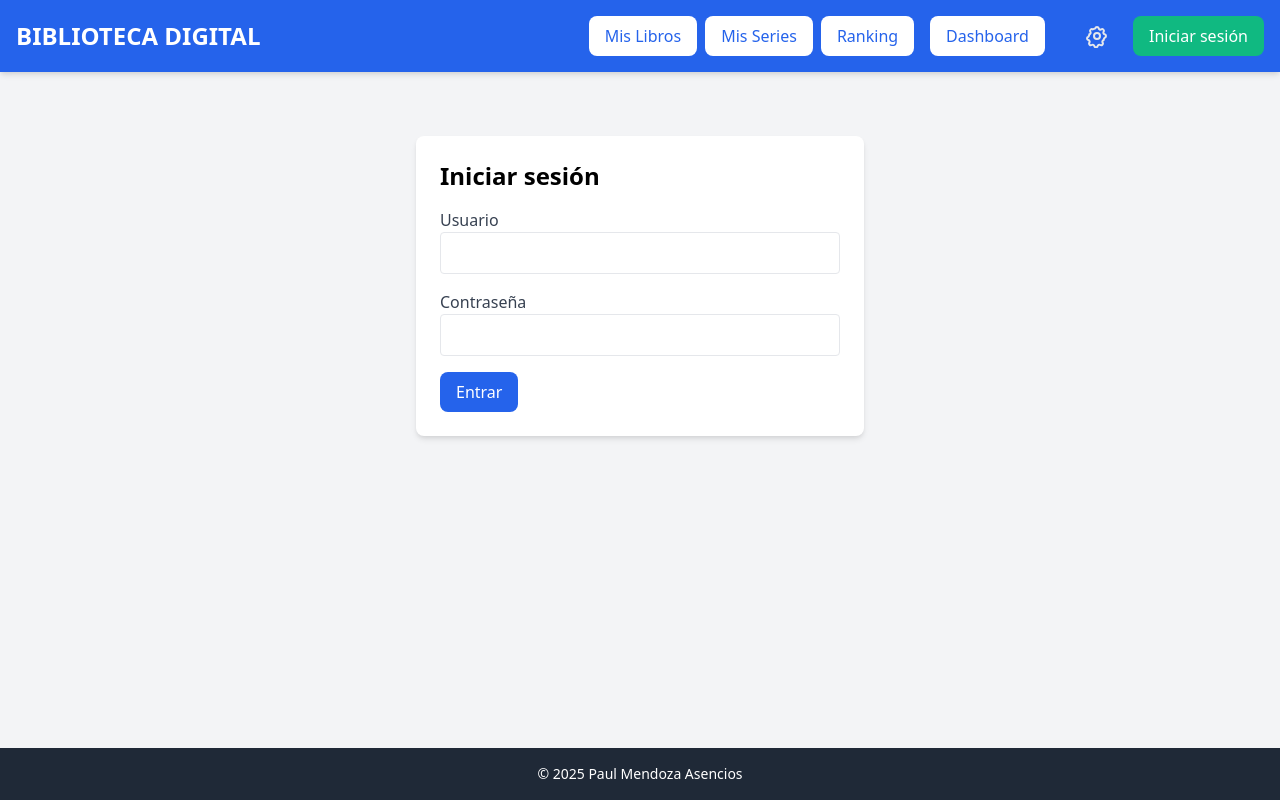
After one commit to FernandoM42/DigitalLibrary, a Flask app: page /login in a window 1280 px wide. The commit adds this page. Run offline with Flask 3, Linux system fonts and the light colour scheme; tables that the repository leaves empty or names only in its code hold one stand-in row (values such as "Sample post"); some libraries are stand-ins or nearby versions.

Commit message:
Implement user authentication with login and logout functionality; add login template and protect routes with login_required decorator.

```diff
--- a/app.py
+++ b/app.py
@@ -1,8 +1,20 @@
 # app.py
-from flask import Flask, render_template, request, redirect, url_for, flash, jsonify
+from flask import (
+    Flask,
+    render_template,
+    request,
+    redirect,
+    url_for,
+    flash,
+    jsonify,
+    session,
+)
 import mysql.connector
 import json
 import os
+from werkzeug.security import generate_password_hash, check_password_hash
+from functools import wraps
+
 from werkzeug.utils import secure_filename
 from config import Config
 
@@ -11,7 +23,6 @@ app.config.from_object(Config)
 app.config["TEMPLATES_AUTO_RELOAD"] = (
     True  # Permite que los cambios en plantillas se recarguen automáticamente
 )
-
 
 if not os.path.exists(app.config["UPLOAD_FOLDER"]):
     os.makedirs(app.config["UPLOAD_FOLDER"])
@@ -37,6 +48,56 @@ def get_db_connection():
     except mysql.connector.Error as err:
         flash(f"Error al conectar con la base de datos: {err}", "danger")
         return None
+
+
+def login_required(f):
+    @wraps(f)
+    def wrapper(*args, **kwargs):
+        if "usuario" not in session:
+            # guarda a dónde quería ir para redirigir después
+            return redirect(url_for("login", next=request.path))
+        return f(*args, **kwargs)
+
+    return wrapper
+
+
+@app.route("/login", methods=["GET", "POST"])
+def login():
+    if request.method == "POST":
+        username = request.form.get("username", "").strip()
+        password = request.form.get("password", "")
+
+        conn = get_db_connection()
+        if not conn:
+            flash("No hay conexión a la base de datos", "danger")
+            return render_template("login.html")
+
+        cur = conn.cursor(dictionary=True)
+        cur.execute(
+            "SELECT idusuario, username, password FROM usuario WHERE username=%s",
+            (username,),
+        )
+        user = cur.fetchone()
+        cur.close()
+        conn.close()
+
+        if user and check_password_hash(user["password"], password):
+            session["usuario"] = {"id": user["idusuario"], "username": user["username"]}
+            flash(f"Bienvenido(a), {user['username']}!", "success")
+            destino = request.args.get("next") or url_for("index")
+            return redirect(destino)
+        else:
+            flash("Usuario o contraseña incorrectos", "danger")
+
+    return render_template("login.html")
+
+
+@app.route("/logout")
+@login_required
+def logout():
+    session.pop("usuario", None)
+    flash("Sesión cerrada", "info")
+    return redirect(url_for("login"))
 
 
 @app.route("/")
@@ -485,6 +546,7 @@ def check_series_name_exists():
 
 # Modificación en la ruta POST de new_series para validar unicidad
 @app.route("/series/new", methods=["GET", "POST"])
+@login_required
 def new_series():
     conn = get_db_connection()
     if conn is None:
@@ -611,6 +673,7 @@ def new_series():
 
 # Depuración para el Problema 2
 @app.route("/series/<int:series_id>/edit", methods=["GET", "POST"])
+@login_required
 def edit_series(series_id):
     conn = get_db_connection()
     if conn is None:
@@ -746,6 +809,7 @@ def edit_series(series_id):
 
 @app.route("/libro/form", defaults={"id_obra": None}, methods=["GET", "POST"])
 @app.route("/libro/form/<id_obra>", methods=["GET", "POST"])
+@login_required
 def form_libro(id_obra):
     conn = get_db_connection()
     if conn is None:
@@ -1100,6 +1164,7 @@ def form_libro(id_obra):
 
 
 @app.route("/libro/eliminar/<int:id_obra>", methods=["GET", "POST"])
+@login_required
 def eliminar_libro(id_obra):
     conn = get_db_connection()
     if conn is None:
@@ -1176,6 +1241,7 @@ def eliminar_libro(id_obra):
 
 # --- NUEVA RUTA: Página de listado de series ---
 @app.route("/series")
+@login_required
 def list_series():
     conn = get_db_connection()
     if conn is None:
@@ -1236,6 +1302,7 @@ def list_series():
 
 # --- NUEVA RUTA para eliminar series ---
 @app.route("/series/delete/<int:series_id>", methods=["GET", "POST"])
+@login_required
 def delete_series(series_id):
     conn = get_db_connection()
     if conn is None:
@@ -1313,6 +1380,7 @@ def delete_series(series_id):
 
 
 @app.route("/admin")
+@login_required
 def admin_dashboard():
     # No necesita datos específicos de DB para esta página inicial
     return render_template("admin_dashboard.html")
@@ -1381,6 +1449,7 @@ MASTER_DATA_CONFIG = {
 
 
 @app.route("/admin/<string:data_type>")
+@login_required
 def list_master_data(data_type):
     conn = get_db_connection()
     if conn is None:
@@ -1487,6 +1556,7 @@ MASTER_DATA_FORM_FIELDS = {
 
 
 @app.route("/admin/<string:data_type>/new", methods=["GET", "POST"])
+@login_required
 def create_master_data(data_type):
     # Llama a la lógica principal de manage_master_data con item_id=None
     return manage_master_data_logic(data_type, item_id=None)
@@ -1665,6 +1735,7 @@ def manage_master_data_logic(
 
 
 @app.route("/admin/<string:data_type>/<int:item_id>/delete", methods=["POST"])
+@login_required
 def delete_master_data(data_type, item_id):
     conn = get_db_connection()
     if conn is None:
@@ -1811,6 +1882,7 @@ def delete_master_data(data_type, item_id):
 
 # --- MODIFICACIÓN: Endpoint API para Valorar un libro ---
 @app.route("/api/rate_book", methods=["POST"])
+@login_required
 def rate_book():
     conn = get_db_connection()
     if conn is None:
@@ -1927,6 +1999,7 @@ def rate_book():
 
 # --- NUEVO ENDPOINT API: Eliminar valoración de un libro ---
 @app.route("/api/delete_rating/<int:id_obra>", methods=["POST"])
+@login_required
 def delete_rating(id_obra):
     conn = get_db_connection()
     if conn is None:
@@ -1986,6 +2059,7 @@ def delete_rating(id_obra):
 
 # --- NUEVA RUTA: Ver detalles de una serie y sus libros ---
 @app.route("/series/<int:series_id>")
+@login_required
 def view_series_detail(series_id):
     conn = get_db_connection()
     if conn is None:
@@ -2103,6 +2177,7 @@ def view_series_detail(series_id):
 
 
 @app.route("/dashboard")
+@login_required
 def dashboard():
     conn = get_db_connection()
     if conn is None:
@@ -2368,6 +2443,7 @@ def get_books_by_filter():
 
 # --- NUEVA RUTA: Visualización del Ranking de Libros ---
 @app.route("/ranking")
+@login_required
 def ranking():
     conn = get_db_connection()
     if conn is None:
--- a/templates/base.html
+++ b/templates/base.html
@@ -1,54 +1,113 @@
 <!DOCTYPE html>
 <html lang="es">
   <head>
-    <meta charset="UTF-8">
-    <meta name="viewport" content="width=device-width, initial-scale=1.0">
+    <meta charset="UTF-8" />
+    <meta name="viewport" content="width=device-width, initial-scale=1.0" />
     <title>{% block title %}INVENTARIO DE LIBROS{% endblock %}</title>
-    <link href="https://cdn.jsdelivr.net/npm/tailwindcss@2.2.19/dist/tailwind.min.css" rel="stylesheet">
-    <link rel="stylesheet" href="{{ url_for('static', filename='css/style.css') }}">
-        <link rel="icon" type="image/x-icon" href="{{ url_for('static', filename='favicon.ico') }}">
-
+    <link
+      href="https://cdn.jsdelivr.net/npm/tailwindcss@2.2.19/dist/tailwind.min.css"
+      rel="stylesheet"
+    />
+    <link
+      rel="stylesheet"
+      href="{{ url_for('static', filename='css/style.css') }}"
+    />
+    <link
+      rel="icon"
+      type="image/x-icon"
+      href="{{ url_for('static', filename='favicon.ico') }}"
+    />
   </head>
-<body class="bg-gray-100 font-sans leading-normal tracking-normal flex flex-col min-h-screen">
+  <body
+    class="bg-gray-100 font-sans leading-normal tracking-normal flex flex-col min-h-screen"
+  >
     <nav class="bg-blue-600 p-4 shadow-md">
       <div class="container mx-auto flex justify-between items-center">
-            <a href="{{ url_for('index') }}" class="text-white text-2xl font-bold">BIBLIOTECA DIGITAL</a>
+        <a href="{{ url_for('index') }}" class="text-white text-2xl font-bold"
+          >BIBLIOTECA DIGITAL</a
+        >
         <div class="flex items-center">
-                <a href="{{ url_for('index') }}" class="bg-white text-blue-600 px-4 py-2 rounded-lg hover:bg-blue-100 transition duration-300 mr-2">Mis Libros</a>
-                <a href="{{ url_for('list_series') }}" class="bg-white text-blue-600 px-4 py-2 rounded-lg hover:bg-blue-100 transition duration-300 mr-2">Mis Series</a>
-                <a href="{{ url_for('ranking') }}" class="bg-white text-blue-600 px-4 py-2 rounded-lg hover:bg-blue-100 transition duration-300 mr-4">Ranking</a>
-                <a href="{{ url_for('dashboard') }}" class="bg-white text-blue-600 px-4 py-2 rounded-lg hover:bg-blue-100 transition duration-300 mr-4">Dashboard</a>
+          <a
+            href="{{ url_for('index') }}"
+            class="bg-white text-blue-600 px-4 py-2 rounded-lg hover:bg-blue-100 transition duration-300 mr-2"
+            >Mis Libros</a
+          >
+          <a
+            href="{{ url_for('list_series') }}"
+            class="bg-white text-blue-600 px-4 py-2 rounded-lg hover:bg-blue-100 transition duration-300 mr-2"
+            >Mis Series</a
+          >
+          <a
+            href="{{ url_for('ranking') }}"
+            class="bg-white text-blue-600 px-4 py-2 rounded-lg hover:bg-blue-100 transition duration-300 mr-4"
+            >Ranking</a
+          >
+          <a
+            href="{{ url_for('dashboard') }}"
+            class="bg-white text-blue-600 px-4 py-2 rounded-lg hover:bg-blue-100 transition duration-300 mr-4"
+            >Dashboard</a
+          >
 
-
-                <a href="{{ url_for('admin_dashboard') }}" title="Administrar Datos Maestros"
-                   class="p-2 rounded-full text-gray-200 hover:bg-blue-700 hover:text-white transition duration-300 ml-4">
-                    <svg class="w-6 h-6" fill="none" stroke="currentColor" viewBox="0 0 24 24" xmlns="http://www.w3.org/2000/svg">
-                        <path stroke-linecap="round" stroke-linejoin="round" stroke-width="2" d="M10.325 4.317c.426-1.756 2.924-1.756 3.35 0a1.724 1.724 0 002.573 1.066c1.543-.94 3.31.826 2.37 2.37a1.724 1.724 0 001.065 2.572c1.756.426 1.756 2.924 0 3.35-.6.6-1 1.4-1 2.37a1.724 1.724 0 00-1.066 2.573c.94 1.543-.826 3.31-2.37 2.37a1.724 1.724 0 00-2.572 1.065c-.426 1.756-2.924 1.756-3.35 0a1.724 1.724 0 00-2.573-1.066c-1.543.94-3.31-.826-2.37-2.37a1.724 1.724 0 00-1.065-2.572c-1.756-.426-1.756-2.924 0-3.35.6-.6 1-1.4 1-2.37a1.724 1.724 0 001.066-2.573c-.94-1.543.826-3.31 2.37-2.37z"></path>
-                        <path stroke-linecap="round" stroke-linejoin="round" stroke-width="2" d="M15 12a3 3 0 11-6 0 3 3 0 016 0z"></path>
+          <a
+            href="{{ url_for('admin_dashboard') }}"
+            title="Administrar Datos Maestros"
+            class="p-2 rounded-full text-gray-200 hover:bg-blue-700 hover:text-white transition duration-300 ml-4"
+          >
+            <svg
+              class="w-6 h-6"
+              fill="none"
+              stroke="currentColor"
+              viewBox="0 0 24 24"
+              xmlns="http://www.w3.org/2000/svg"
+            >
+              <path
+                stroke-linecap="round"
+                stroke-linejoin="round"
+                stroke-width="2"
+                d="M10.325 4.317c.426-1.756 2.924-1.756 3.35 0a1.724 1.724 0 002.573 1.066c1.543-.94 3.31.826 2.37 2.37a1.724 1.724 0 001.065 2.572c1.756.426 1.756 2.924 0 3.35-.6.6-1 1.4-1 2.37a1.724 1.724 0 00-1.066 2.573c.94 1.543-.826 3.31-2.37 2.37a1.724 1.724 0 00-2.572 1.065c-.426 1.756-2.924 1.756-3.35 0a1.724 1.724 0 00-2.573-1.066c-1.543.94-3.31-.826-2.37-2.37a1.724 1.724 0 00-1.065-2.572c-1.756-.426-1.756-2.924 0-3.35.6-.6 1-1.4 1-2.37a1.724 1.724 0 001.066-2.573c-.94-1.543.826-3.31 2.37-2.37z"
+              ></path>
+              <path
+                stroke-linecap="round"
+                stroke-linejoin="round"
+                stroke-width="2"
+                d="M15 12a3 3 0 11-6 0 3 3 0 016 0z"
+              ></path>
             </svg>
           </a>
+
+          {% if session.get('usuario') %}
+          <span class="text-white ml-4"
+            >Hola, {{ session['usuario']['username'] }}</span
+          >
+          <a
+            href="{{ url_for('logout') }}"
+            class="bg-red-500 text-white px-4 py-2 rounded-lg hover:bg-red-600 transition duration-300 ml-4"
+            >Cerrar sesión</a
+          >
+          {% else %}
+          <a
+            href="{{ url_for('login') }}"
+            class="bg-green-500 text-white px-4 py-2 rounded-lg hover:bg-green-600 transition duration-300 ml-4"
+            >Iniciar sesión</a
+          >
+          {% endif %}
         </div>
       </div>
     </nav>
 
     <div class="container mx-auto mt-8 p-4 flex-grow">
-        {% with messages = get_flashed_messages(with_categories=true) %}
-            {% if messages %}
+      {% with messages = get_flashed_messages(with_categories=true) %} {% if
+      messages %}
       <div class="mb-4">
         {% for category, message in messages %}
-                    <div class="p-3 mb-2 text-sm rounded-lg
-                        {% if category == 'success' %} bg-green-100 text-green-700
-                        {% elif category == 'danger' %} bg-red-100 text-red-700
-                        {% elif category == 'warning' %} bg-yellow-100 text-yellow-700
-                        {% else %} bg-blue-100 text-blue-700
-                        {% endif %}
-                        ">
+        <div
+          class="p-3 mb-2 text-sm rounded-lg {% if category == 'success' %} bg-green-100 text-green-700 {% elif category == 'danger' %} bg-red-100 text-red-700 {% elif category == 'warning' %} bg-yellow-100 text-yellow-700 {% else %} bg-blue-100 text-blue-700 {% endif %}"
+        >
           {{ message }}
         </div>
         {% endfor %}
       </div>
-            {% endif %}
-        {% endwith %}
+      {% endif %} {% endwith %}
 
       <div id="js-flash-messages" class="mb-4"></div>
 
@@ -58,91 +117,184 @@
     <footer class="bg-gray-800 text-white p-4 mt-8">
       <div class="container mx-auto text-center text-sm">
         &copy; 2025 Paul Mendoza Asencios
-            <!-- <a href="{{ url_for('admin_dashboard') }}" class="text-blue-400 hover:underline">Administrar Datos Maestros</a> -->
       </div>
     </footer>
-
-    <div id="rating-modal" class="fixed inset-0 bg-gray-900 bg-opacity-75 flex items-center justify-center z-50 hidden">
+    <div
+      id="rating-modal"
+      class="fixed inset-0 bg-gray-900 bg-opacity-75 flex items-center justify-center z-50 hidden"
+    >
       <div class="bg-white p-8 rounded-lg shadow-xl w-11/12 max-w-lg">
-            <h2 class="text-2xl font-bold mb-4">Valorar Libro: <span id="rating-book-title" class="text-blue-600"></span></h2>
+        <h2 class="text-2xl font-bold mb-4">
+          Valorar Libro:
+          <span id="rating-book-title" class="text-blue-600"></span>
+        </h2>
         <form id="rating-form">
-                <input type="hidden" id="rating-book-id" name="id_obra">
+          <input type="hidden" id="rating-book-id" name="id_obra" />
 
           <div class="mb-4">
-                    <label for="puntuacion" class="block text-gray-700 text-sm font-bold mb-2">Puntuación (1-10):</label>
-                    <input type="number" id="puntuacion" name="puntuacion" min="1" max="10" step="0.5"
-                           class="shadow appearance-none border rounded w-full py-2 px-3 text-gray-700 leading-tight focus:outline-none focus:shadow-outline">
+            <label
+              for="puntuacion"
+              class="block text-gray-700 text-sm font-bold mb-2"
+              >Puntuación (1-10):</label
+            >
+            <input
+              type="number"
+              id="puntuacion"
+              name="puntuacion"
+              min="1"
+              max="10"
+              step="0.5"
+              class="shadow appearance-none border rounded w-full py-2 px-3 text-gray-700 leading-tight focus:outline-none focus:shadow-outline"
+            />
           </div>
 
           <div class="mb-4">
-                    <label for="comentarios" class="block text-gray-700 text-sm font-bold mb-2">Comentarios (Opcional):</label>
-                    <textarea id="comentarios" name="comentarios" rows="3"
-                              class="shadow appearance-none border rounded w-full py-2 px-3 text-gray-700 leading-tight focus:outline-none focus:shadow-outline"></textarea>
+            <label
+              for="comentarios"
+              class="block text-gray-700 text-sm font-bold mb-2"
+              >Comentarios (Opcional):</label
+            >
+            <textarea
+              id="comentarios"
+              name="comentarios"
+              rows="3"
+              class="shadow appearance-none border rounded w-full py-2 px-3 text-gray-700 leading-tight focus:outline-none focus:shadow-outline"
+            ></textarea>
           </div>
 
           <div class="mb-6">
-                    <label for="fecha_ranking" class="block text-gray-700 text-sm font-bold mb-2">Fecha de Valoración (Opcional):</label>
-                    <input type="date" id="fecha_ranking" name="fecha_ranking"
-                           class="shadow appearance-none border rounded w-full py-2 px-3 text-gray-700 leading-tight focus:outline-none focus:shadow-outline">
+            <label
+              for="fecha_ranking"
+              class="block text-gray-700 text-sm font-bold mb-2"
+              >Fecha de Valoración (Opcional):</label
+            >
+            <input
+              type="date"
+              id="fecha_ranking"
+              name="fecha_ranking"
+              class="shadow appearance-none border rounded w-full py-2 px-3 text-gray-700 leading-tight focus:outline-none focus:shadow-outline"
+            />
           </div>
 
           <div class="flex justify-end space-x-4 mt-6">
-                    <button type="button" id="rating-clear-btn" class="bg-gray-300 text-gray-800 px-4 py-2 rounded-md hover:bg-gray-400">Limpiar</button>
-                    <button type="button" id="rating-delete-btn" class="bg-red-600 text-white px-4 py-2 rounded-md hover:bg-red-700">Eliminar Valoración</button>
-                    <button type="submit" id="rating-save-btn" class="bg-blue-600 text-white px-4 py-2 rounded-md hover:bg-blue-700">Guardar Valoración</button>
-                    <button type="button" id="rating-close-btn" class="bg-gray-400 text-white px-4 py-2 rounded-md hover:bg-gray-500">Cerrar</button>
+            <button
+              type="button"
+              id="rating-clear-btn"
+              class="bg-gray-300 text-gray-800 px-4 py-2 rounded-md hover:bg-gray-400"
+            >
+              Limpiar
+            </button>
+            <button
+              type="button"
+              id="rating-delete-btn"
+              class="bg-red-600 text-white px-4 py-2 rounded-md hover:bg-red-700"
+            >
+              Eliminar Valoración
+            </button>
+            <button
+              type="submit"
+              id="rating-save-btn"
+              class="bg-blue-600 text-white px-4 py-2 rounded-md hover:bg-blue-700"
+            >
+              Guardar Valoración
+            </button>
+            <button
+              type="button"
+              id="rating-close-btn"
+              class="bg-gray-400 text-white px-4 py-2 rounded-md hover:bg-gray-500"
+            >
+              Cerrar
+            </button>
           </div>
         </form>
       </div>
     </div>
-    <div id="sinopsis-modal" class="fixed inset-0 bg-gray-900 bg-opacity-75 flex items-center justify-center z-50 hidden">
-        <div class="bg-white p-8 rounded-lg shadow-xl w-11/12 max-w-lg overflow-y-auto max-h-screen-90 relative">
+    <div
+      id="sinopsis-modal"
+      class="fixed inset-0 bg-gray-900 bg-opacity-75 flex items-center justify-center z-50 hidden"
+    >
+      <div
+        class="bg-white p-8 rounded-lg shadow-xl w-11/12 max-w-lg overflow-y-auto max-h-screen-90 relative"
+      >
         <h2 class="text-2xl font-bold mb-4" id="sinopsis-modal-title"></h2>
-            <p id="full-sinopsis-text" class="text-gray-700 mb-6 whitespace-pre-wrap"></p>
-            <button type="button" id="sinopsis-modal-close-btn" class="absolute top-2 right-2 text-gray-600 hover:text-gray-900 text-3xl font-bold">&times;</button>
+        <p
+          id="full-sinopsis-text"
+          class="text-gray-700 mb-6 whitespace-pre-wrap"
+        ></p>
+        <button
+          type="button"
+          id="sinopsis-modal-close-btn"
+          class="absolute top-2 right-2 text-gray-600 hover:text-gray-900 text-3xl font-bold"
+        >
+          &times;
+        </button>
       </div>
     </div>
-    <div id="chart-book-list-modal" class="fixed inset-0 bg-gray-900 bg-opacity-75 flex items-center justify-center z-50 hidden">
-        <div class="bg-white p-8 rounded-lg shadow-xl w-11/12 max-w-3xl overflow-y-auto max-h-screen-90 relative">
-            <h2 class="text-2xl font-bold mb-4">Libros: <span id="chart-book-list-filter-value" class="text-blue-600"></span></h2>
-            <div id="chart-book-list-modal-body" class="grid grid-cols-1 md:grid-cols-2 gap-4">
+    <div
+      id="chart-book-list-modal"
+      class="fixed inset-0 bg-gray-900 bg-opacity-75 flex items-center justify-center z-50 hidden"
+    >
+      <div
+        class="bg-white p-8 rounded-lg shadow-xl w-11/12 max-w-3xl overflow-y-auto max-h-screen-90 relative"
+      >
+        <h2 class="text-2xl font-bold mb-4">
+          Libros:
+          <span id="chart-book-list-filter-value" class="text-blue-600"></span>
+        </h2>
+        <div
+          id="chart-book-list-modal-body"
+          class="grid grid-cols-1 md:grid-cols-2 gap-4"
+        >
           {# Los libros se cargarán aquí #}
         </div>
         <div class="flex justify-end mt-6">
-                <button type="button" id="chart-book-list-close-btn" class="bg-gray-400 text-white px-4 py-2 rounded-md hover:bg-gray-500">Cerrar</button>
+          <button
+            type="button"
+            id="chart-book-list-close-btn"
+            class="bg-gray-400 text-white px-4 py-2 rounded-md hover:bg-gray-500"
+          >
+            Cerrar
+          </button>
         </div>
-            <button type="button" id="chart-book-list-modal-close-x" class="absolute top-2 right-2 text-gray-600 hover:text-gray-900 text-3xl font-bold">&times;</button>
+        <button
+          type="button"
+          id="chart-book-list-modal-close-x"
+          class="absolute top-2 right-2 text-gray-600 hover:text-gray-900 text-3xl font-bold"
+        >
+          &times;
+        </button>
       </div>
     </div>
+
     <script src="{{ url_for('static', filename='js/main.js') }}"></script>
     <script src="{{ url_for('static', filename='js/rating_modal.js') }}"></script>
     <script src="https://cdn.jsdelivr.net/npm/sortablejs@1.14.0/Sortable.min.js"></script>
 
     <script>
-        document.addEventListener('DOMContentLoaded', () => {
-            const jsFlashContainer = document.getElementById('js-flash-messages');
-            const storedMessage = localStorage.getItem('flashMessage');
-            const storedCategory = localStorage.getItem('flashCategory');
+      document.addEventListener("DOMContentLoaded", () => {
+        const jsFlashContainer = document.getElementById("js-flash-messages");
+        const storedMessage = localStorage.getItem("flashMessage");
+        const storedCategory = localStorage.getItem("flashCategory");
 
         if (storedMessage && storedCategory) {
-                const messageDiv = document.createElement('div');
+          const messageDiv = document.createElement("div");
           messageDiv.className = `p-3 mb-2 text-sm rounded-lg `;
 
-                if (storedCategory === 'success') {
-                    messageDiv.classList.add('bg-green-100', 'text-green-700');
-                } else if (storedCategory === 'danger') {
-                    messageDiv.classList.add('bg-red-100', 'text-red-700');
-                } else if (storedCategory === 'warning') {
-                    messageDiv.classList.add('bg-yellow-100', 'text-yellow-700');
+          if (storedCategory === "success") {
+            messageDiv.classList.add("bg-green-100", "text-green-700");
+          } else if (storedCategory === "danger") {
+            messageDiv.classList.add("bg-red-100", "text-red-700");
+          } else if (storedCategory === "warning") {
+            messageDiv.classList.add("bg-yellow-100", "text-yellow-700");
           } else {
-                    messageDiv.classList.add('bg-blue-100', 'text-blue-700');
+            messageDiv.classList.add("bg-blue-100", "text-blue-700");
           }
 
           messageDiv.textContent = storedMessage;
           jsFlashContainer.appendChild(messageDiv);
 
-                localStorage.removeItem('flashMessage');
-                localStorage.removeItem('flashCategory');
+          localStorage.removeItem("flashMessage");
+          localStorage.removeItem("flashCategory");
 
           setTimeout(() => {
             messageDiv.remove();
--- a/templates/index.html
+++ b/templates/index.html
@@ -164,7 +164,7 @@ content %}
       </p>
 
       <div class="mt-4 flex space-x-2">
-        {% if obra.id_obra is not none %}
+        {% if session.get('usuario') %} {% if obra.id_obra is not none %}
         <a
           href="{{ url_for('form_libro', id_obra=obra.id_obra) }}"
           class="flex-1 bg-yellow-500 text-white px-4 py-2 rounded-lg hover:bg-yellow-600 text-center transition duration-300"
@@ -190,7 +190,7 @@ content %}
         <p style="color: red; font-weight: bold">
           Error de datos: ID de obra no disponible para editar/eliminar.
         </p>
-        {% endif %}
+        {% endif %} {% endif %}
       </div>
     </div>
   </div>
@@ -456,7 +456,6 @@ content %}
 <script src="{{ url_for('static', filename='js/main.js') }}"></script>
 <script src="{{ url_for('static', filename='js/index_filters.js') }}"></script>
 
-{# Inyectar datos iniciales para JavaScript #}
 <script>
       const allTiposObra = {{ tipos_obra_list | tojson | safe }};
       const allTiposEncuadernacion = {{ tipos_encuadernacion_list | tojson | safe }};
--- /dev/null
+++ b/templates/login.html
@@ -0,0 +1,29 @@
+{% extends "base.html" %} {% block title %}Iniciar sesión{% endblock %} {% block
+content %}
+<div class="max-w-md mx-auto bg-white p-6 rounded-lg shadow-md">
+  <h2 class="text-2xl font-bold mb-4">Iniciar sesión</h2>
+  <form method="POST">
+    <div class="mb-4">
+      <label class="block text-gray-700">Usuario</label>
+      <input
+        type="text"
+        name="username"
+        class="border rounded w-full p-2"
+        required
+      />
+    </div>
+    <div class="mb-4">
+      <label class="block text-gray-700">Contraseña</label>
+      <input
+        type="password"
+        name="password"
+        class="border rounded w-full p-2"
+        required
+      />
+    </div>
+    <button type="submit" class="bg-blue-600 text-white px-4 py-2 rounded-lg">
+      Entrar
+    </button>
+  </form>
+</div>
+{% endblock %}
```
Lines whose indentation alone changed are shown as unchanged.
